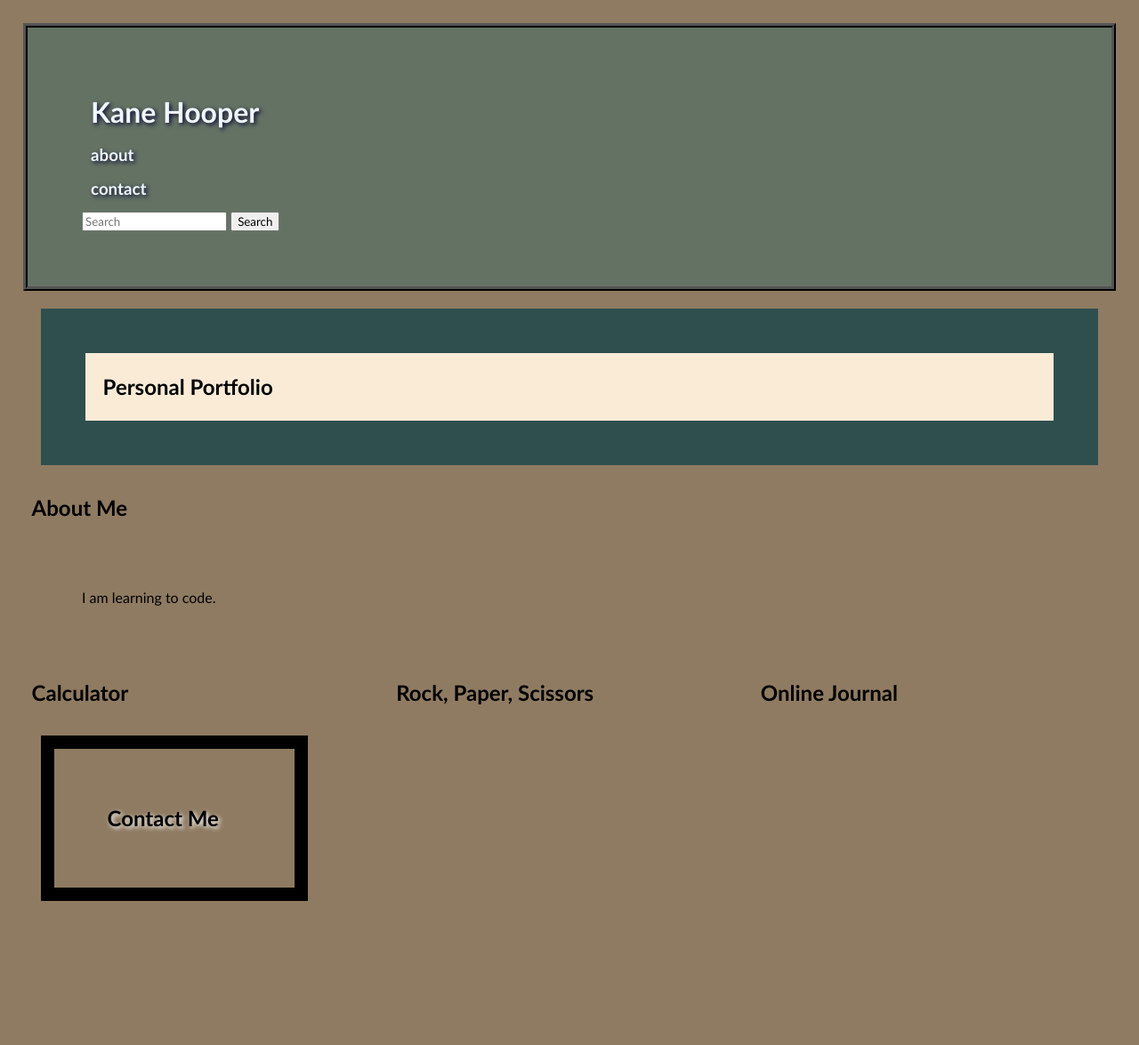
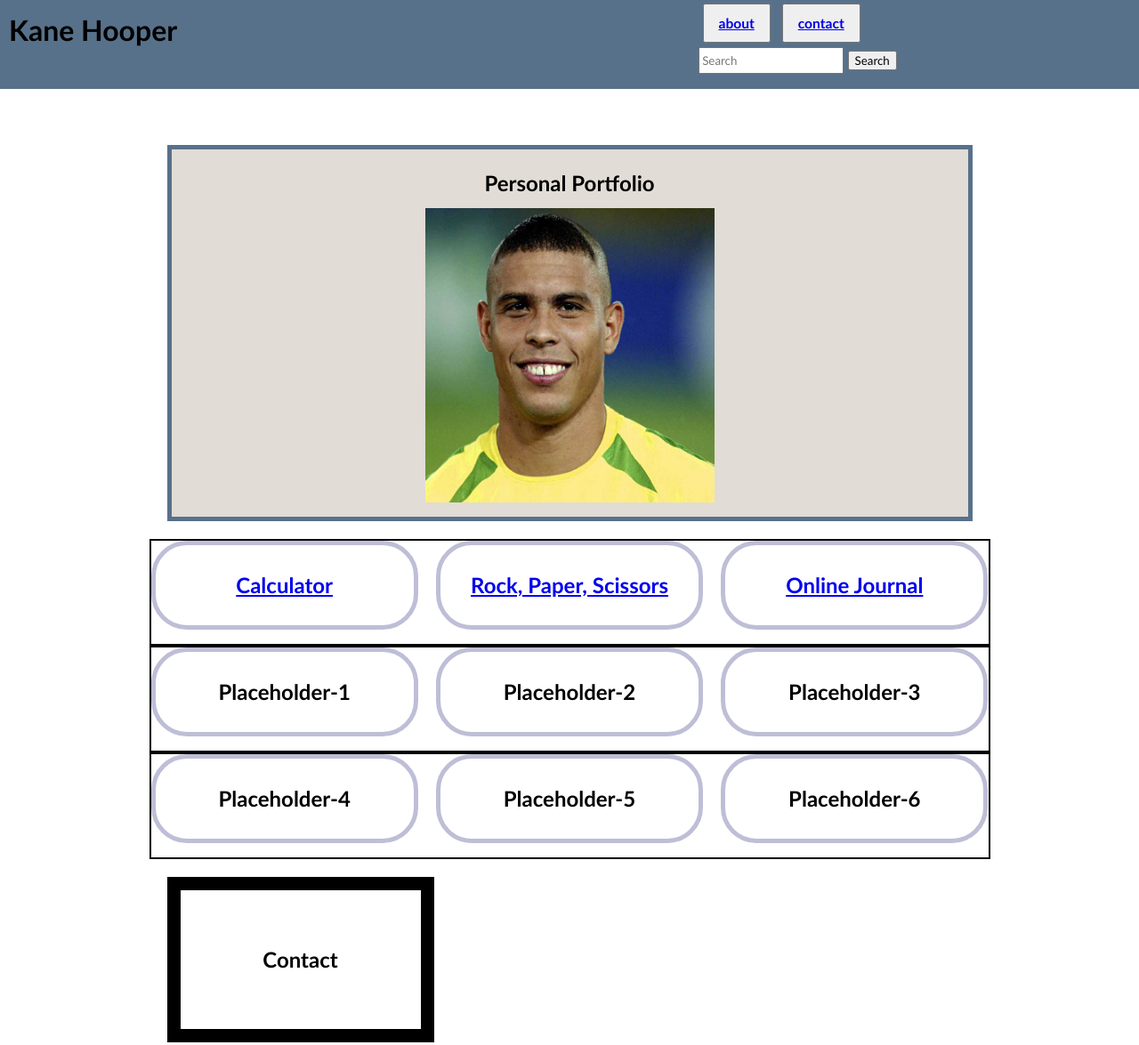
Before and after one commit to klondike1979/Portfolio, a plain HTML site: page index.html in a window 1280 px wide. Shown: the top 1175 px of the page at 89% size. Before the commit the page ends 1058 px from the top, so only its background shows below. Drawn offline with Linux system fonts and the light colour scheme.

Commit message:
'about' and 'contact' buttons now link to 'contact section', also added an avatar.

```diff
--- a/css/style.css
+++ b/css/style.css
@@ -3,52 +3,125 @@
   font-family: 'Gill Sans', 'Gill Sans MT', Calibri, 'Trebuchet MS', sans-serif;
 }
 
+
 body {
-  margin: 1%;
-  border: 1%;
-  padding: 1%;
   line-height: 1.5;
-  background-color: rgb(143, 123, 98);
+  background-color: rgb(91, 94, 140)
   display: grid;
+  margin: 10px;
+}
+
+/* header == nav-bar */
+.header-container {
+  position: fixed;
+  display: flex;
+  flex-direction: row;
+  top: 0px;
+  left: 0px;
+  width: 100%;
+  height: 100px;
+  background-color: rgb(88, 113, 138);
+  border: 5%;
+
 }
 
 header {
-  position: static;
+  margin-right: 45%;
+}
+
+
+
+.nav {
+  display: flex;
+  margin: 0;
+  padding: 0;
+}
+
+.search-bar {
+display: flex;
+margin: 0;
+padding: 0;
+}
+
+button {
+  margin: 2%;
+}
+
+/* menu bar // left side */
+.menu-sidebar {
+  margin-left: 0px;
+  width: 20%;
+  height: 100%;
+  background-color:rgb(104, 92, 104)
+}
+
+
+/* main body of page */
+.page-wrapper {
   display: flexbox;
-  width: 100%;
-  margin: 0%;
-  border: 5px solid black;
-  border-style: ridge;
-  padding: 5%;
-  background-color: rgb(100, 114, 100);
-  color: aliceblue;
-  text-shadow: 2px 2px 5px rgb(7, 4, 49);
-  }
+  flex-direction: row;
+  flex-wrap: nowrap;
+  gap: 15px 15px;;
+  max-width: 3000px;
+  width: 75%;
+  margin: 5% auto;
+  position: relative;
+  top: 100px;
+  z-index: -1;
+  height: 2000px;
 
+}
+
+/* hero banner // first project */
 .hero-banner {
-  border: 50px solid darkslategray;
-  background-color: antiquewhite;
-  display:inline-flex;
+  border: 5px solid rgb(88, 113, 138);
+  background-color: rgb(225, 220, 213);
+  display:flexbox;
   margin: 20px;
   padding: 10px;
   text-align: center;
-  }
+}
 
-.project-section {
-    display: flex;
-    width: 100%;
-    border: 2px, black;
+#avatar-img {
+  max-width: 100%;
+  max-height: 100%;
+ }
+
+  .portfolio-main {
+display: flexbox;
 
   }
 
+
+/*  three rows // other projects */
+.project-section-1,
+.project-section-2,
+.project-section-3 {
+display: flex;
+border: 2px, solid black;
+height: 120px;
+gap: 20px;
+justify-content: center;
+}
+
+/* individual boxes // other projects */
 .flex-project {
-   width: 100%;
-   border: 50px, black;
-  }
+width: 100%;
+border: 5px solid rgb(190, 190, 215);
+border-radius: 40px;
+height: 100px;
+align-content: center;
+justify-content: center;
+text-align: center;
+font-size: 5%%;
+padding: 10px;
+}
 
-.nav {
-  ;
+.contact-section {
+  text-align: center;
+  display: flexbox;
 }
+
 
 h1,
 h2,
@@ -56,18 +129,11 @@ h3,
 h4,
 h5,
 h6 {
-  margin: 10px;
+    margin: 10px;
 
 }
 
-.page-section {
-  text-align: center;
-  width: 25%;
-}
 
-.page-wrapper {
-  display: inline-block;
-}
 
 p {
   margin: 5px;
@@ -81,7 +147,6 @@ p {
   margin: 20px;
   border: 15px solid black;
   padding: 50px;
-
   text-shadow: 2px 2px 5px rgb(255, 255, 255)
 }
 
--- a/index.html
+++ b/index.html
@@ -10,50 +10,83 @@
 </head>
 
 <body>
+<!-- header -->
+<div class="header-container">
     <header>
-    <h1>Kane Hooper</h1>
+
+      <h1>Kane Hooper</h1>
+    </header>
+<!-- header // nav bar -->
     <nav>
-      <h3>about</h3>
-      <h3>contact</h3>
-      <input type="text" placeholder="Search">
-      <button>Search</button>
+      <button><h3><a href="#contact">about</a></h3></button>
+      <button><h3><a href="#contact">contact</a></h3></button>
+      <div class="search-bar">
+        <input type="text" placeholder="Search">
+        <button>Search</button>
+      </div>
     </nav>
-  </header>
+ </div>
 
 
-  <!-- hero banner -->
+
+ <!-- menu bar -->
+  <section class="menu-sidebar">
+  </section>
+
+
+<!-- main page // portfolio container -->
+  <main class="page-wrapper">
+
+<!-- main page // hero // first project -->
   <section class="hero-banner">
     <div>
-      <h2>Personal Portfolio</h2>
-    </div>
+    <h2>Personal Portfolio</h2>
+    <img src="./images/avatar 2.png" id="avatar-img">
   </section>
-
-  <main class="page-wrapper">
-
-    <!-- about me -->
-    <section class="about-section" id="about">
-      <h2>About Me</h2>
-      <p> I am learning to code. </p>
-    </section>
-
-    <!-- portfolio container -->
-    <section class="project-section" id="project">
+<!-- main page // portfolio // other projects -->
+  <section id="portfolio-main">
+    <section class="project-section-1" id="project">
       <div class="flex-project">
-        <h2>Calculator</h2>
+        <h2><a href="./pages/calculator/calculator.html">Calculator</a></h2>
       </div>
       <div class="flex-project">
-        <h2>Rock, Paper, Scissors</h2>
+        <h2><a href="./pages/rock-paper-scissors/rock-paper-scissors.html">Rock, Paper, Scissors</a></h2>
       </div>
       <div class="flex-project">
-        <h2>Online Journal</h2>
+        <h2><a href="./pages/online-journal/online-journal.html">Online Journal</a></h2>
       </div>
     </section>
+    <section class="project-section-2" id="project">
+      <div class="flex-project">
+        <h2>Placeholder-1</h2>
+      </div>
+      <div class="flex-project">
+        <h2>Placeholder-2</h2>
+      </div>
+      <div class="flex-project">
+        <h2>Placeholder-3</h2>
+      </div>
+    </section>
+    <section class="project-section-3" id="project">
+      <div class="flex-project">
+        <h2>Placeholder-4</h2>
+      </div>
+      <div class="flex-project">
+        <h2>Placeholder-5</h2>
+      </div>
+      <div class="flex-project">
+        <h2>Placeholder-6</h2>
+      </div>
+    </section>
+  </section>
+      </section>
+      <!-- contact info -->
+      <section class="contact-section" id="contact">
+        <h2>Contact</h2>
+  </main>
 
-    <!-- contact -->
-    <section class="contact-section" id="contact">
-      <h2>Contact Me</h2>
-    </section>
-  </main>
+
+
 </body>
 
 </html>
```
Also changed, not shown: images/02-portfolio-1.jpg (added), images/02-portfolio-2.jpg (added), images/02-portfolio-3.jpg (added), images/02-portfolio-4.jpg (added), images/02-run-buddy.jpg (added), images/avatar 1.jpg (added), images/avatar 2.png (renamed from images/avatar.png), pages/calculator/calculator.html (added), pages/online-journal/online-journal.html (added), pages/rock-paper-scissors/rock-paper-scissors.html (added), 2 other files.
